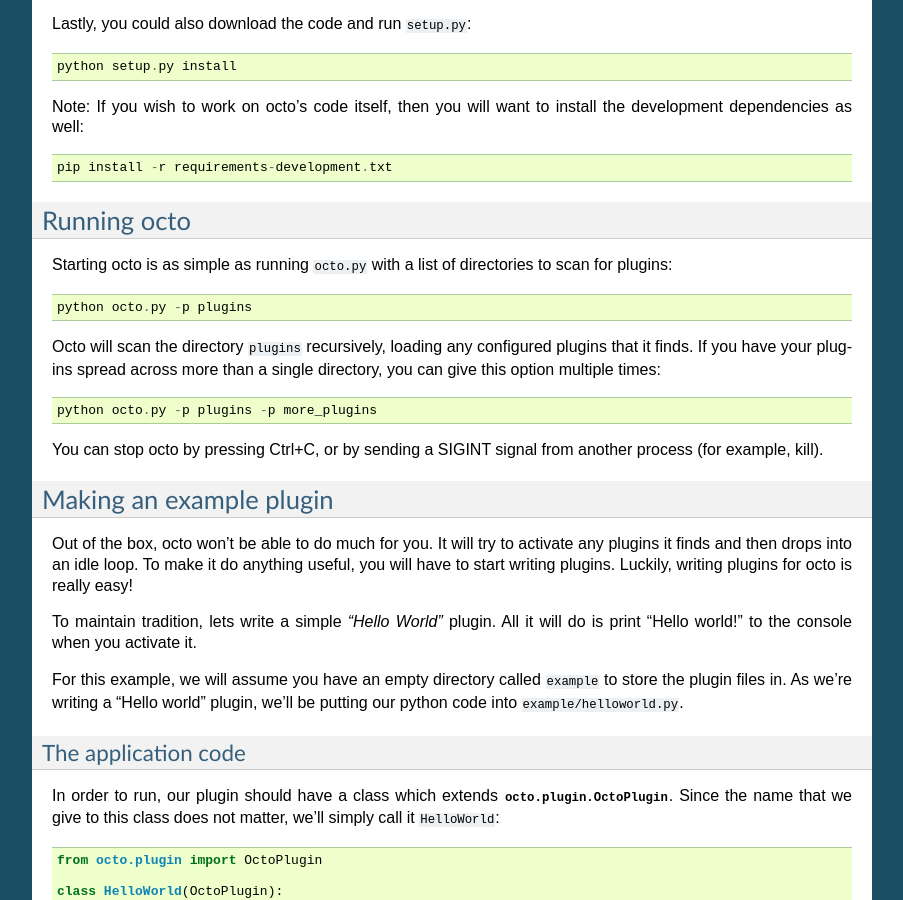
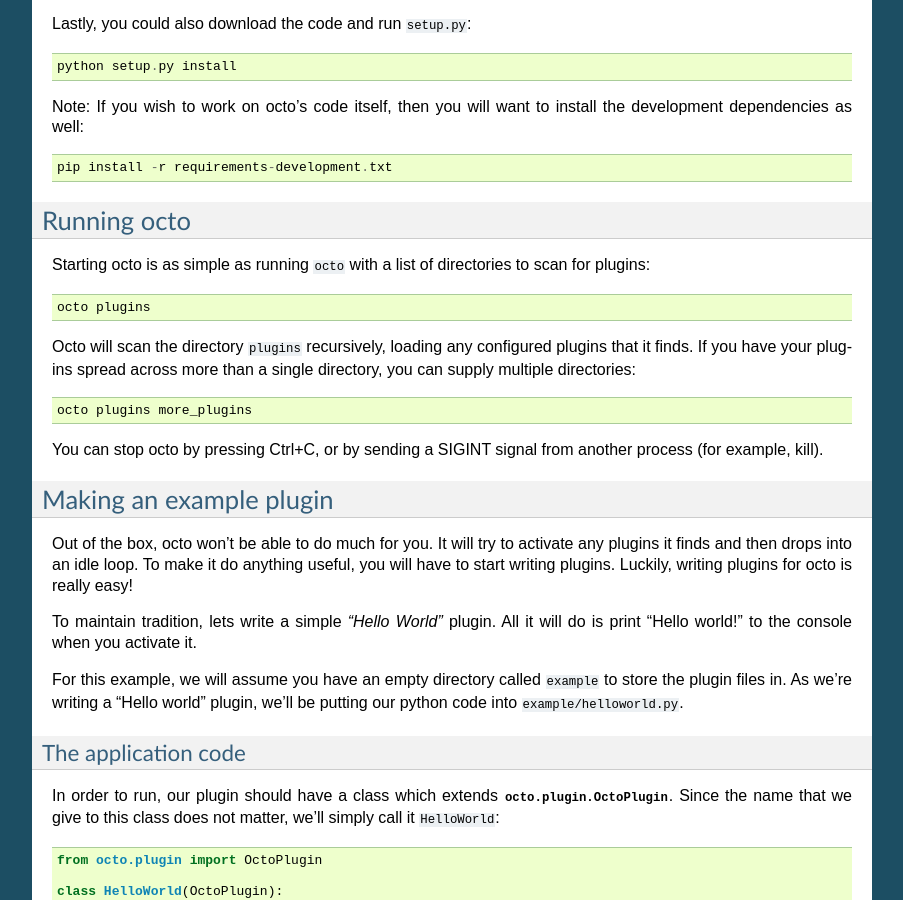
Before and after one commit to zoni/octo, a Sphinx documentation site: the page built from docs/index.rst, in a window 1280 px wide and 900 px high, scrolled down 823 px. Shown: the whole window, without its empty margins (198-1101 px from the left). Built offline with Sphinx 7.4.7, drawn with Linux system fonts in a browser that asks for light colours; the version number could not be read and is left out.

Commit message:
(Docs) Update invocation of octo to reflect current args

```diff
--- a/README.rst
+++ b/README.rst
@@ -46,13 +46,13 @@ Running octo
 Starting octo is as simple as running ``octo.py`` with a list of directories
 to scan for plugins::
 
-    python octo.py -p plugins
+    octo plugins
 
 Octo will scan the directory ``plugins`` recursively, loading any configured
 plugins that it finds. If you have your plugins spread across more than a
-single directory, you can give this option multiple times::
+single directory, you can supply multiple directories::
 
-    python octo.py -p plugins -p more_plugins
+    octo plugins more_plugins
 
 You can stop octo by pressing Ctrl+C, or by sending a SIGINT signal from another
 process (for example, kill).
--- a/docs/index.rst
+++ b/docs/index.rst
@@ -49,16 +49,16 @@ development dependencies as well::
 Running octo
 ------------
 
-Starting octo is as simple as running ``octo.py`` with a list of directories
+Starting octo is as simple as running ``octo`` with a list of directories
 to scan for plugins::
 
-    python octo.py -p plugins
+    octo plugins
 
 Octo will scan the directory ``plugins`` recursively, loading any configured
 plugins that it finds. If you have your plugins spread across more than a
-single directory, you can give this option multiple times::
+single directory, you can supply multiple directories::
 
-    python octo.py -p plugins -p more_plugins
+    octo plugins more_plugins
 
 You can stop octo by pressing Ctrl+C, or by sending a SIGINT signal from another
 process (for example, kill).
```
